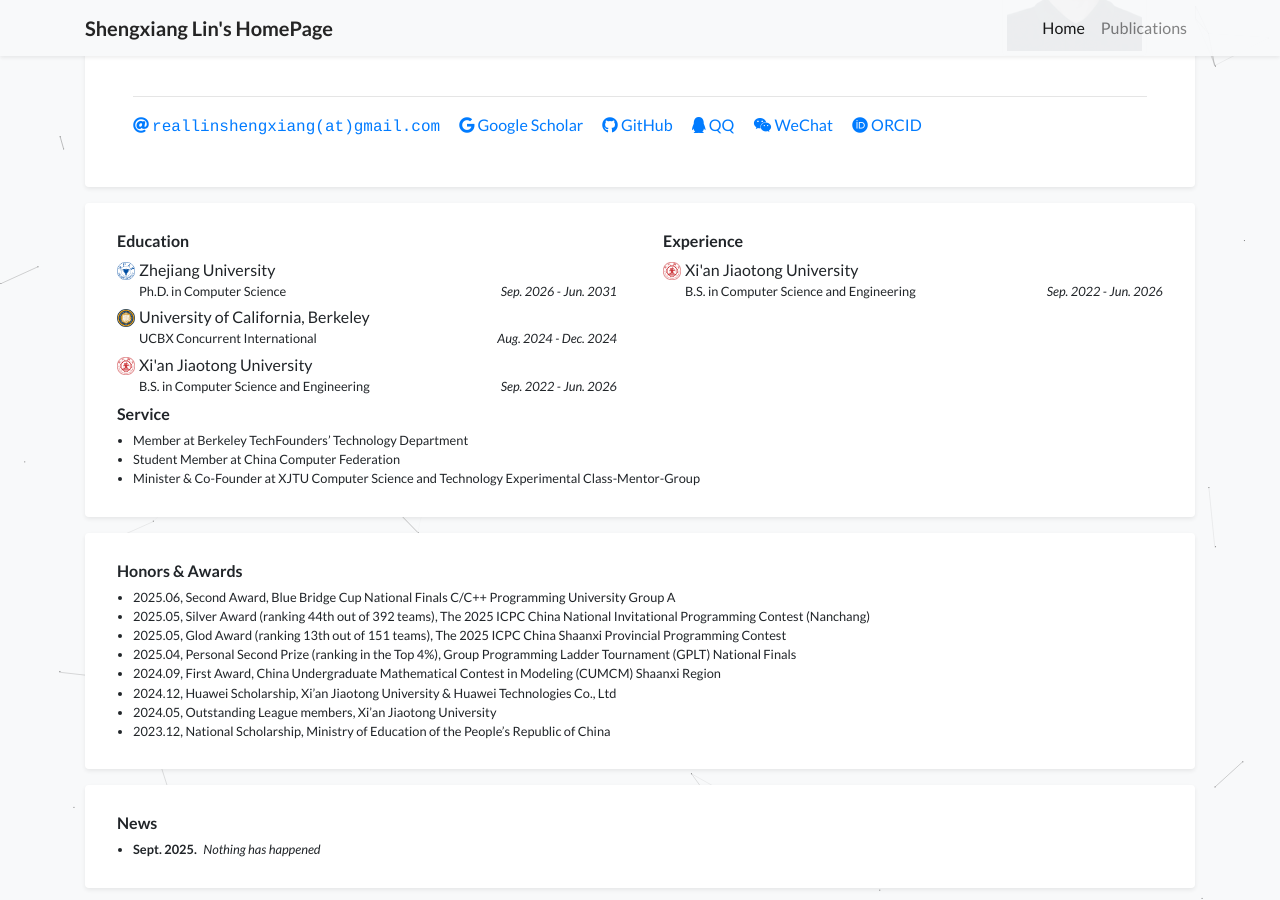
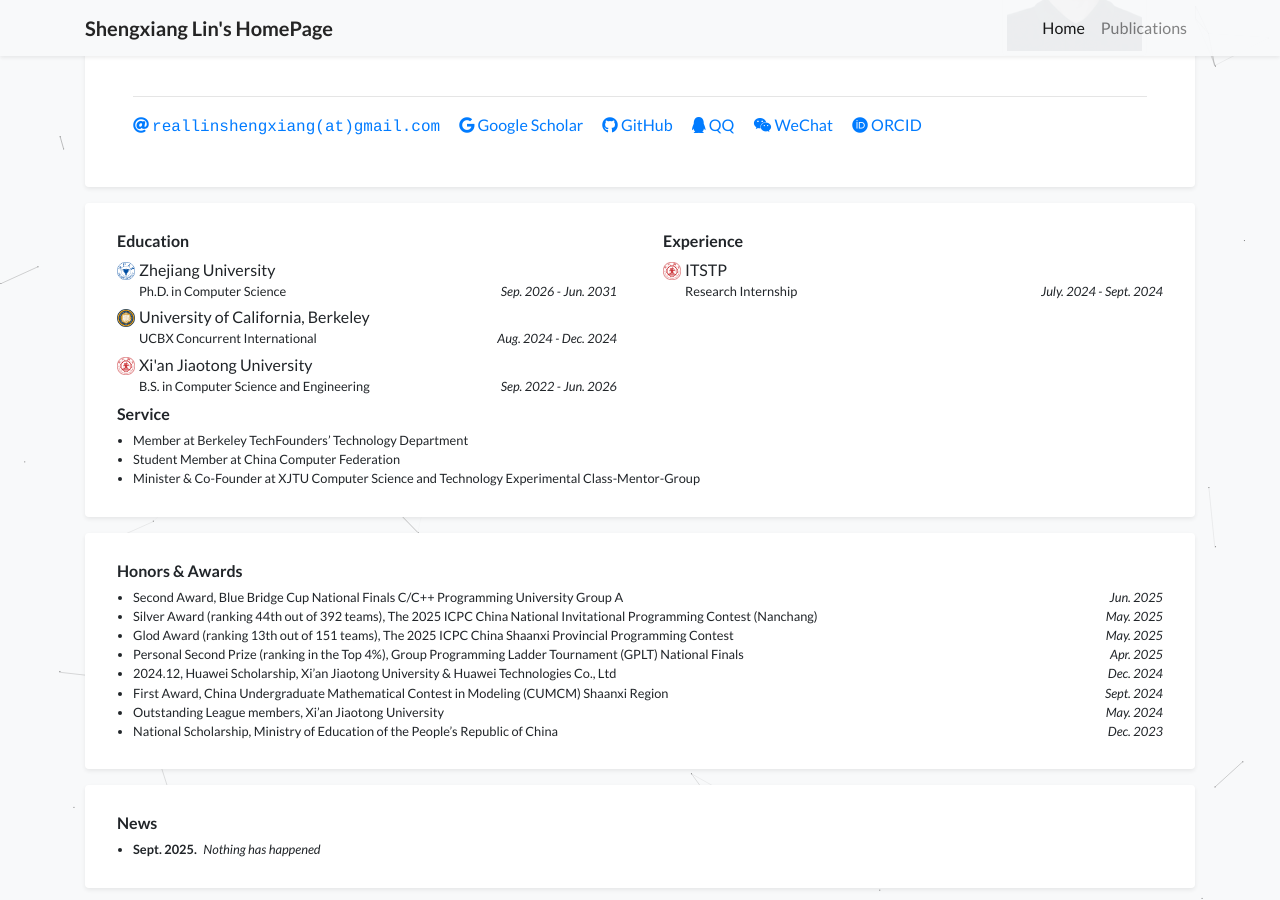
Before and after one commit to Lin-Shengxiang/Lin-Shengxiang.github.io, a Jekyll site: the page built from index.html, in a window 1280 px wide and 900 px high, scrolled down 272 px. Built offline with Jekyll 4.4.1, drawn with Linux system fonts in a browser that asks for light colours; a style sheet for code colours, icons or effects is not loaded; some of the changed lines change nothing that is shown.

Commit message:
Update profile.yml

```diff
--- a/_data/profile.yml
+++ b/_data/profile.yml
@@ -11,7 +11,7 @@ github: Shengxiang-Lin
 wechat_qrcode: assets/images/etc/wechat.webp
 wechat_prompt: >-
   Please tell me your <strong>name</strong> and <strong>affiliation</strong> (current or past) when adding my wechat. Thanks!
-qq_qrcode: assets/images/etc/wechat.webp
+qq_qrcode: assets/images/etc/qq.webp
 qq_prompt: >-
   Please tell me your <strong>name</strong> and <strong>affiliation</strong> (current or past) when adding my qq. Thanks!
 #zhihu: wang-rong-sheng-74
@@ -45,21 +45,10 @@ education:
     date: Sep. 2022 - Jun. 2026
 
 experience:
-  - name: Xi'an Jiaotong University
+  - name: ITSTP
     logo: assets/images/badges/xjtu_logo.webp
-    position: B.S. in Computer Science and Engineering
-    date: Sep. 2022 - Jun. 2026
-
-awards:
-- name: 2025.06, Second Award, Blue Bridge Cup National Finals C/C++ Programming University Group A
-- name: 2025.05, Silver Award (ranking 44th out of 392 teams), The 2025 ICPC China National Invitational Programming Contest (Nanchang)
-- name: 2025.05, Glod Award (ranking 13th out of 151 teams), The 2025 ICPC China Shaanxi Provincial Programming Contest
-- name: 2025.04, Personal Second Prize (ranking in the Top 4%), Group Programming Ladder Tournament (GPLT) National Finals
-- name: 2024.09, First Award, China Undergraduate Mathematical Contest in Modeling (CUMCM) Shaanxi Region
-- name: 2024.12, Huawei Scholarship, Xi’an Jiaotong University & Huawei Technologies Co., Ltd
-- name: 2024.05, Outstanding League members, Xi’an Jiaotong University
-- name: 2023.12, National Scholarship, Ministry of Education of the People’s Republic of China
-
+    position: Research Internship
+    date: July. 2024 - Sept. 2024
 
 service:
   - name: Member at Berkeley TechFounders’ Technology Department
@@ -68,6 +57,24 @@ service:
     date: Jun. 2024 - present
   - name: Minister & Co-Founder at XJTU Computer Science and Technology Experimental Class-Mentor-Group
     date: Sept. 2023 - present
+
+awards:
+- name: Second Award, Blue Bridge Cup National Finals C/C++ Programming University Group A
+  date: Jun. 2025
+- name: Silver Award (ranking 44th out of 392 teams), The 2025 ICPC China National Invitational Programming Contest (Nanchang)
+  date: May. 2025
+- name: Glod Award (ranking 13th out of 151 teams), The 2025 ICPC China Shaanxi Provincial Programming Contest
+  date: May. 2025
+- name: Personal Second Prize (ranking in the Top 4%), Group Programming Ladder Tournament (GPLT) National Finals
+  date: Apr. 2025
+- name: 2024.12, Huawei Scholarship, Xi’an Jiaotong University & Huawei Technologies Co., Ltd
+  date: Dec. 2024
+- name: First Award, China Undergraduate Mathematical Contest in Modeling (CUMCM) Shaanxi Region
+  date: Sept. 2024
+- name: Outstanding League members, Xi’an Jiaotong University
+  date: May. 2024
+- name: National Scholarship, Ministry of Education of the People’s Republic of China
+  date: Dec. 2023
 
 news:
   - name: Nothing has happened
```
